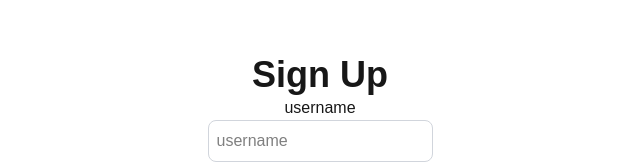
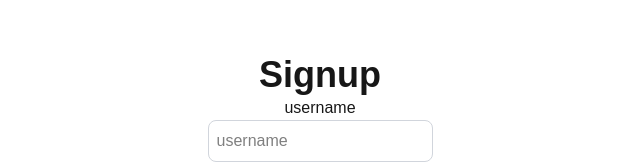
Before and after one commit to DamonDahrk/auth_app, a Next.js app: page /signup in a window 1280 px wide. Shown: the part 161-325 px from the top of the page, without its empty margins (320-960 px from the left). Built offline with nearby package versions, Linux system fonts and the light colour scheme.

Commit message:
we learn axios ignores JSON and toast is a custom error notif, we learnt how nextJS push to other webpage with router amd loadingstates

```diff
--- a/src/app/signup/page.tsx
+++ b/src/app/signup/page.tsx
@@ -2,7 +2,9 @@
 import Link from "next/link";
 import React, {useEffect} from "react";
 import {useRouter} from "next/navigation";
-import {axios} from "axios";
+import axios from "axios";
+import toast from "react-hot-toast";
+
 
 
 
@@ -21,7 +23,28 @@ export default function SignUpPage(){
     const [buttonDisabled, setButtonDisabled] = React.
     useState(false);
 
+    const [loading, setLoading] = React.useState(false);
+
+
     const onSignup = async () => {
+      try{
+        setLoading(true);
+        // Set loading state to true to indicate the signup process has started
+        const response = await axios.post("/api/users/signup", user);
+        //JSON conversions not needed with axios, it does it for us
+        // It returns a promise that resolves to the response from the server.
+
+        console.log("Signup successful", response.data);
+        router.push("/login");
+        // Redirect the user to the login page upon successful signup
+      } catch(error:any) {
+        console.log("Signup failed", error.message);
+        toast.error(error.message);
+        // Display a toast notification with the error message to inform the user about the failure
+
+      } finally {
+        setLoading(false);
+      }
 
     }
 
@@ -37,7 +60,7 @@ export default function SignUpPage(){
 
     return (
       <div className="flex flex-col items-center justify-center h-screen">
-        <h1 className="text-4xl font-bold">Sign Up</h1>
+        <h1 className="text-4xl font-bold">{loading ? "Processing.." : "Signup"}</h1>
       <hr />
 <label htmlFor="username">username</label>
 <input
```
Also changed, not shown: notes.txt.
